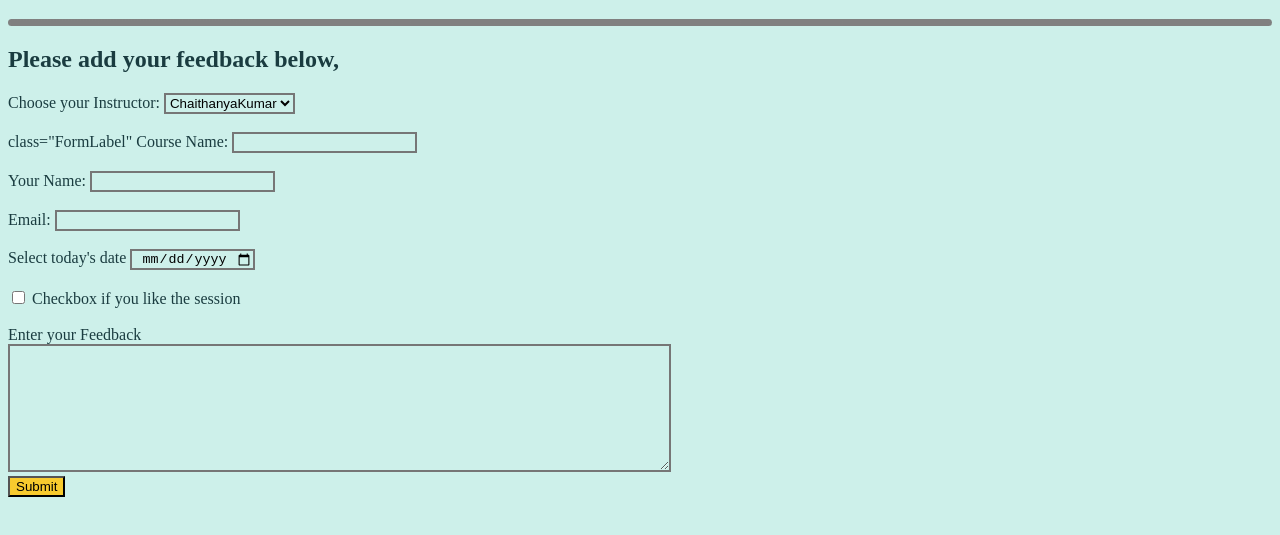
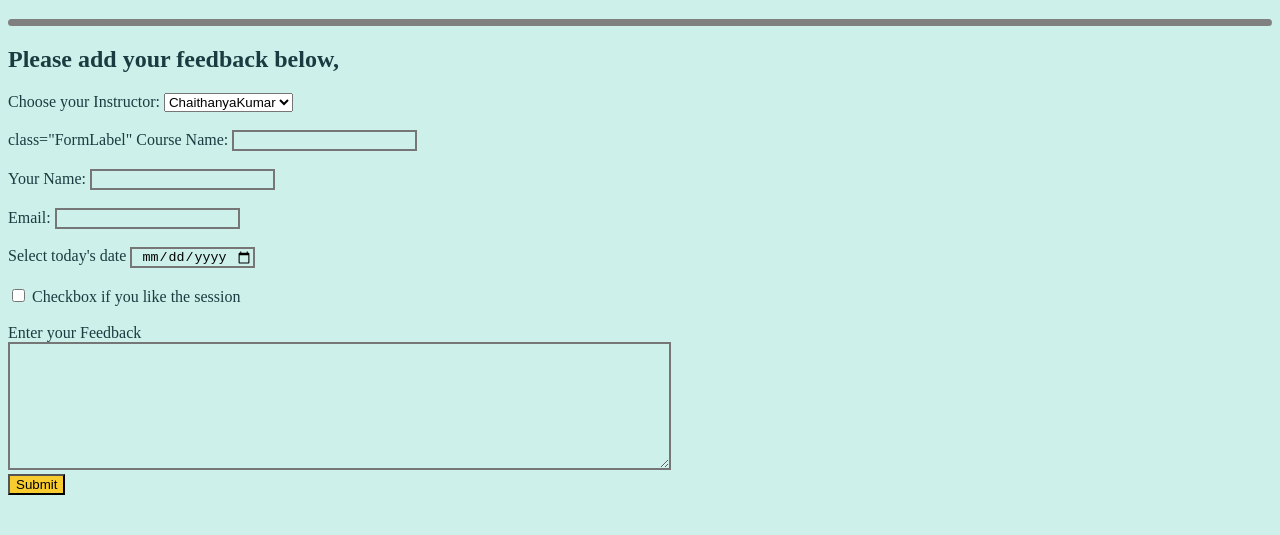
Before and after one commit to Chaithanyak7QA/Feedbackform, a plain HTML site: page index.html in a window 1280 px wide. Shown: the part 67-602 px from the top of the page. Drawn offline with Linux system fonts and the light colour scheme.

Commit message:
Update style.css

```diff
--- a/css/style.css
+++ b/css/style.css
@@ -21,7 +21,7 @@
     color: #1A3C40;
   }
 
-.InstructorDropdown {
+.FeedbackFormDropdown {
   background-color: #CDF0EA;
   border-style: double;
   border-width: 2px;
```
